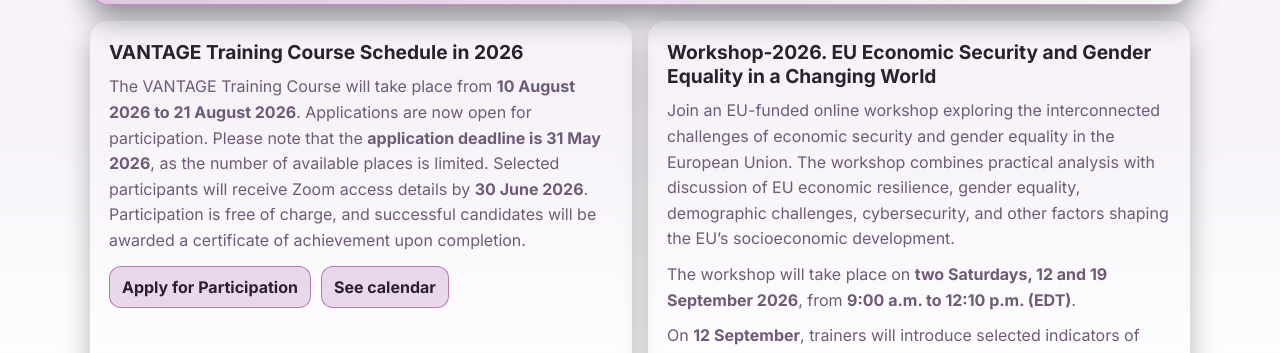
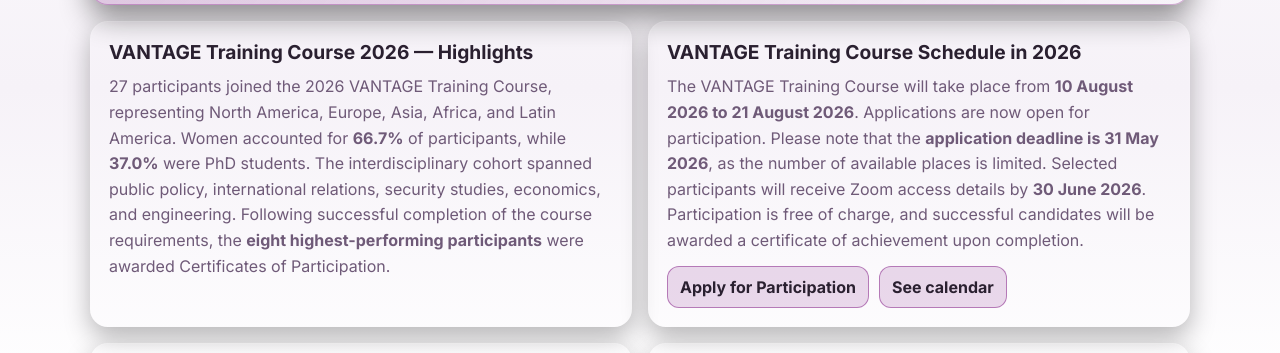
Before and after one commit to Tokar1980/Vantage01, a plain HTML site: page news.html in a window 1280 px wide. Shown: the part 392-745 px from the top of the page. Drawn offline with Linux system fonts and the light colour scheme.

Commit message:
Update news.html

```diff
--- a/news.html
+++ b/news.html
@@ -56,6 +56,15 @@
 </section>
 
 <div class="grid">
+  <article class="card span-6">
+  <h2>VANTAGE Training Course 2026 — Highlights</h2>
+  <p>
+    27 participants joined the 2026 VANTAGE Training Course, representing North America, Europe, Asia, Africa, and Latin America.
+    Women accounted for <strong>66.7%</strong> of participants, while <strong>37.0%</strong> were PhD students.
+    The interdisciplinary cohort spanned public policy, international relations, security studies, economics, and engineering.
+    Following successful completion of the course requirements, the <strong>eight highest-performing participants</strong> were awarded Certificates of Participation.
+  </p>
+</article>
   <article class="card span-6">
     <h2>VANTAGE Training Course Schedule in 2026</h2>
     <p>
```
